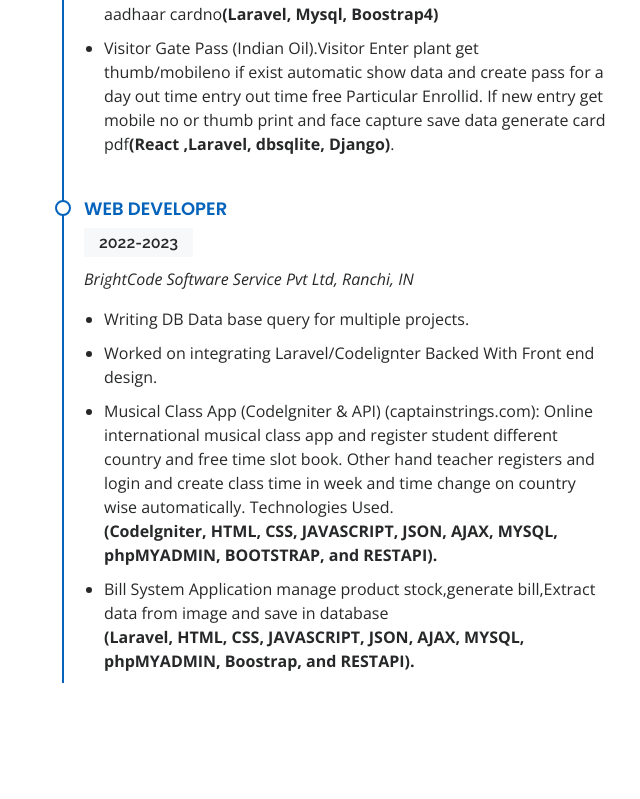
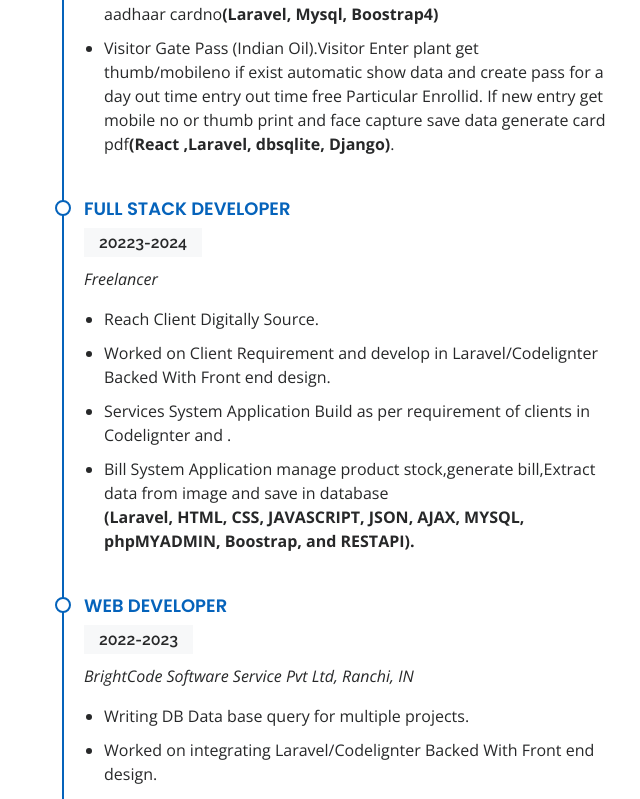
Before and after one commit to hupu496/resume, a plain HTML site: page index.html in a window 1280 px wide. Shown: the part 2784-3583 px from the top of the page, without its empty margins (640-1280 px from the left). Drawn offline with nearby package versions, Linux system fonts and the light colour scheme; a script that the page names is missing; files whose address does not match are found by name.

Commit message:
Update index.html

```diff
--- a/index.html
+++ b/index.html
@@ -303,7 +303,7 @@
             <h3 class="resume-title">Professional Experience</h3>
             <div class="resume-item">
               <h4>SOFTWARE ENGINEER</h4>
-              <h5>2023 - Present</h5>
+              <h5>2024 - Present</h5>
               <p><em>COMSYS IT, Delhi, IN </em></p>
               <ul>
                 <li>Building API and integrating it in web applications. Mostly worked on <b>Rest Framework / Django / Python.</b> </li>
@@ -319,6 +319,19 @@
                   </li>
                 <li>SafePass System (Indian Oil).Driver/Helper/Transporter/Labour Entry pass generate Temporary & Permanent basics and all information feed this take photo snap then save data and generate pass, renewal features also available basics Temporary & Permanent, Blacklist Card option and new entry through unique aadhaar cardno<b>(Laravel, Mysql, Boostrap4)</b></li>
                 <li>Visitor Gate Pass (Indian Oil).Visitor Enter plant get thumb/mobileno if exist automatic show data and create pass for a day out time entry out time free Particular Enrollid. If new entry get mobile no or thumb print and face capture save data generate card pdf<b>(React ,Laravel, dbsqlite, Django)</b>.</li>
+              </ul>
+            </div>
+             <div class="resume-item">
+              <h4>FULL STACK DEVELOPER</h4>
+              <h5>20223-2024</h5>
+              <p><em>Freelancer</em></p>
+              <ul>
+                <li>Reach Client Digitally Source.</li>
+                <li>Worked on Client Requirement and develop in Laravel/Codelignter Backed With Front end design.</li>
+                <li>Services System Application Build as per requirement of clients in Codelignter and .</b>
+                  </li>
+                  <li>Bill System Application manage product stock,generate bill,Extract data from image and save in database<br><b>(Laravel, HTML, CSS, JAVASCRIPT, JSON, AJAX, MYSQL, phpMYADMIN, Boostrap, and RESTAPI).</b>
+                  </li>
               </ul>
             </div>
             <div class="resume-item">
```
